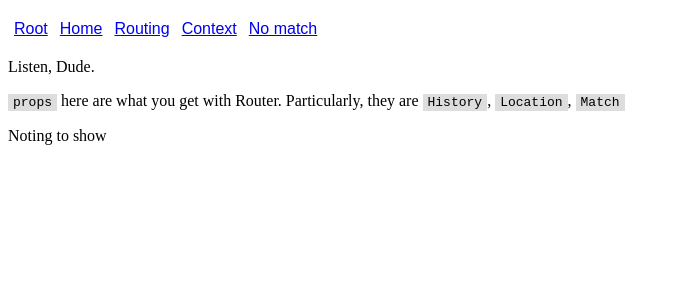
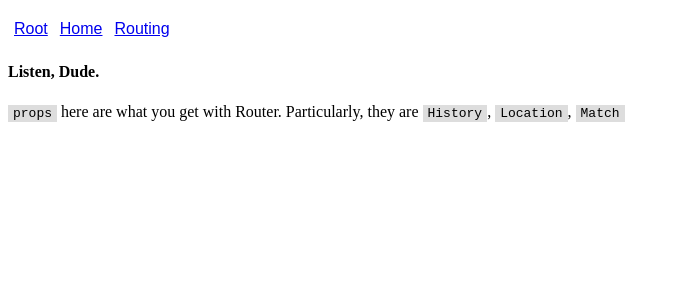
Before and after one commit to srgg6701/react-mini, a React app: page /routing in a window 1280 px wide. Shown: the top 300 px of the page, without its empty margins (0-680 px from the left). Built offline with nearby package versions, Linux system fonts and the light colour scheme.

Commit message:
Refactoring, see dev-1.context branch

```diff
--- a/src/App.js
+++ b/src/App.js
@@ -1,12 +1,10 @@
 import React from 'react'
 import './components/debug'
 import { Route } from 'react-router-dom'
-import ThemeContext from './components/Theme'
 import Menu from './Menu'
 import Default from './components/Default'
 import Home from './components/Home'
 import Routing from './components/Routing'
-import NoMatch from './components/NoMatch'
 
 const App = () => {
   return (
@@ -15,8 +13,6 @@ const App = () => {
       <Route path='/' exact component={Default} />
       <Route path='/home' exact component={Home} />
       <Route path='/routing' component={Routing} />
-      <Route path='/context' component={ThemeContext} />
-      <Route component={NoMatch} />
     </React.Fragment>
   )
 }
--- a/src/Menu.js
+++ b/src/Menu.js
@@ -1,10 +1,18 @@
 import React from 'react'
 import { Link } from 'react-router-dom'
 
+function setMenuOption(link, text){
+    return <li key={`/${link}`}><Link to={`/${link}`}>{text}</Link></li>
+}
+
 function makeMenu() {
-    return Object.entries({ root: 'Root', home: 'Home', routing: 'Routing', context: 'Context', erroneus: 'No match' }).map(entry => {
-        return <li key={`/${entry[0]}`}><Link to={`/${entry[0]}`}>{entry[1]}</Link></li>
+    return Object.entries({ home: 'Home', routing: 'Routing' }).map(entry => {
+        return setMenuOption(entry[0], entry[1])
     });
 }
 
-export default () => (<ul className="menu">{makeMenu()}</ul>)
+export default () => (
+    <ul className="menu">
+    {setMenuOption('', 'Root')}
+    {makeMenu()}
+</ul>)
--- a/src/components/Default.js
+++ b/src/components/Default.js
@@ -1,3 +1,9 @@
 import React from 'react'
 
-export default () => <h1>Hello, Dude!</h1>
+export default () => (
+    <React.Fragment>
+        <h1>Hello, Dude!</h1>
+        <p>This is what I can provide to you by default. Not too fancy, huh?</p>
+        <p>Anyway, you are always free to make The Universe better!</p>
+    </React.Fragment>
+)
--- a/src/components/NoMatch.js
+++ /dev/null
@@ -1,3 +0,0 @@
-import React from 'react'
-
-export default () => <div>Noting to show</div>
--- a/src/components/Routing.js
+++ b/src/components/Routing.js
@@ -2,7 +2,8 @@ import React from 'react'
 
 export default props => {
     console.log('Default, props=>', props);
-    return <div>Listen, Dude.
+    return <div>
+        <h4>Listen, Dude.</h4>
         <p><code>props</code> here are what you get with Router. Particularly, they are <code>History</code>, <code>Location</code>, <code>Match</code></p>
     </div>
 }
--- a/src/components/Theme.js
+++ /dev/null
@@ -1,21 +0,0 @@
-import React from 'react'
-
-const Toolbar = () => {
-    return <HandleBar />
-}
-const HandleBar = () => {
-    return (
-        <ThemeContext.Consumer>
-            { // the name of arguments don't matter because it considers Provider data
-                someprops => <Button {...someprops}></Button>
-            }
-        </ThemeContext.Consumer>
-    )
-}
-const Button = (props) => {
-    return (<button className={props.class_name}>{props.text}</button>)
-}
-
-const value = { class_name: "dark", text: "Push me" };
-
-export default () => React.createContext(value)
```
